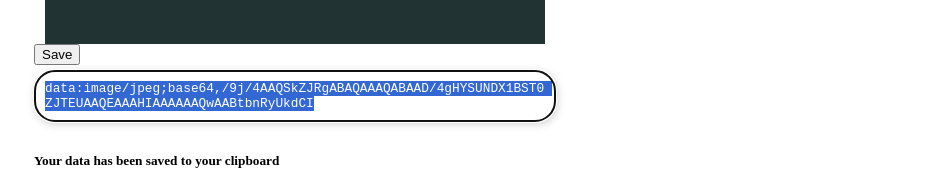
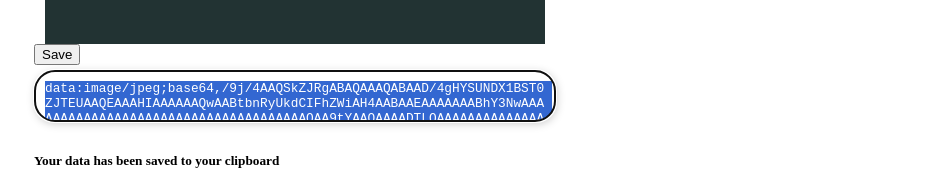
Before and after one commit to ivanvgarcia/react-canvas-image-generator, a React (Create React App) app: page / in a window 1280 px wide. Both pictures are taken after a click on the button "Save". Shown: the part 464-636 px from the top of the page, without its empty margins (345-1271 px from the left). Built offline with nearby package versions, Linux system fonts and the light colour scheme.

Commit message:
added deployment | change baseUrl in json config | fixed bug on base64 saving

```diff
--- a/jsconfig.json
+++ b/jsconfig.json
@@ -2,7 +2,7 @@
   "compilerOptions": {
     "target": "es6",
     "module": "commonjs",
-    "baseUrl": ".",
+    "baseUrl": "src",
     "paths": {
       "src/*": ["./src/*"]
     }
--- a/package.json
+++ b/package.json
@@ -3,6 +3,7 @@
   "version": "0.1.0",
   "private": true,
   "dependencies": {
+    "netlify-cli": "^2.12.0",
     "react": "^16.8.6",
     "react-dom": "^16.8.6",
     "react-scripts": "3.0.1",
--- a/src/components/canvas/index.js
+++ b/src/components/canvas/index.js
@@ -55,7 +55,7 @@ const Canvas = () => {
 
         {jpeg && (
           <Base64TextContainer>
-            <Base64Text ref={copyRef} value={jpeg.substring(0, 100)} readOnly />
+            <Base64Text ref={copyRef} value={jpeg} readOnly />
           </Base64TextContainer>
         )}
 
```
Also changed, not shown: 2 other files (tests, documents, lock files or other folders).
